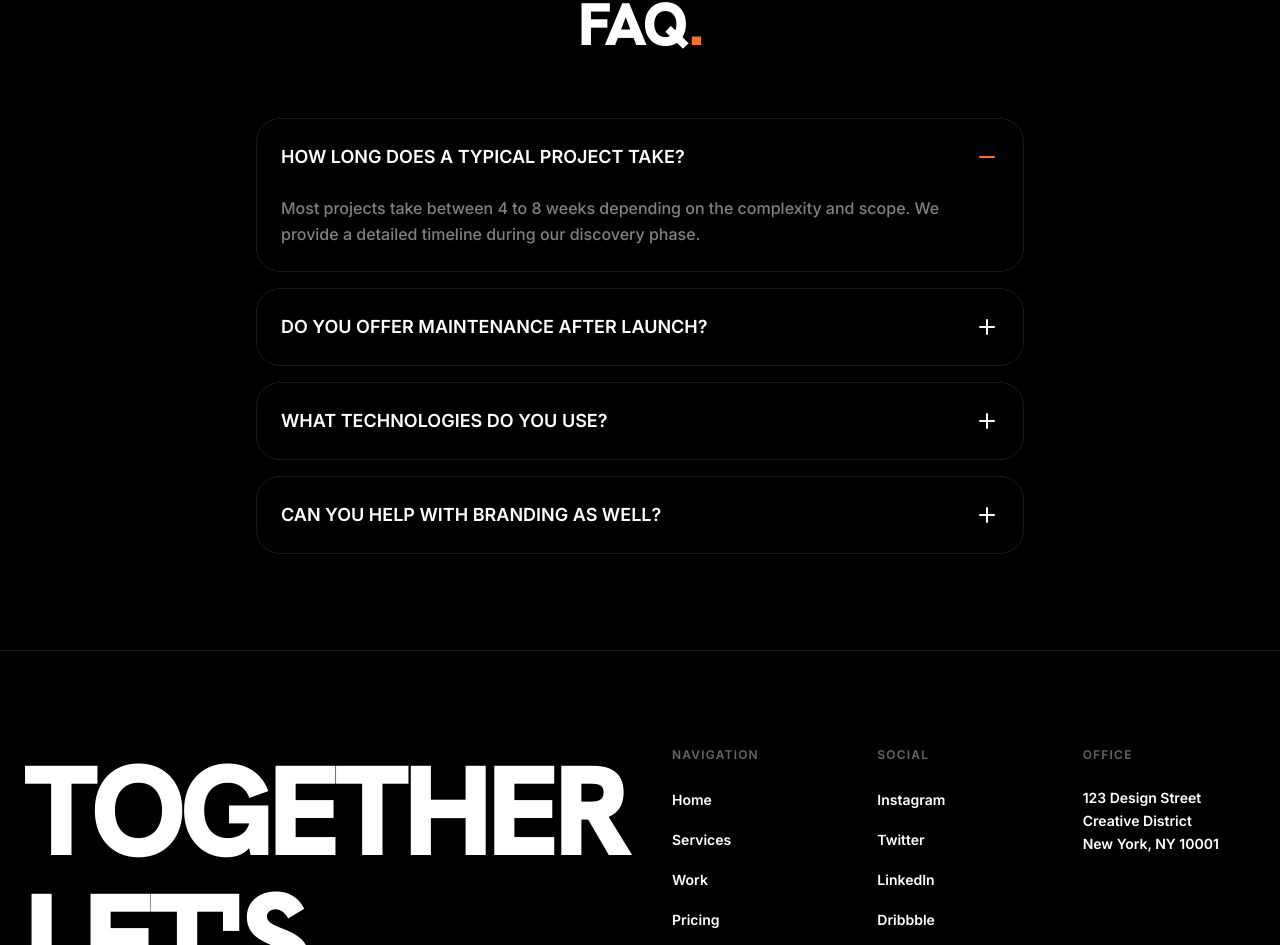
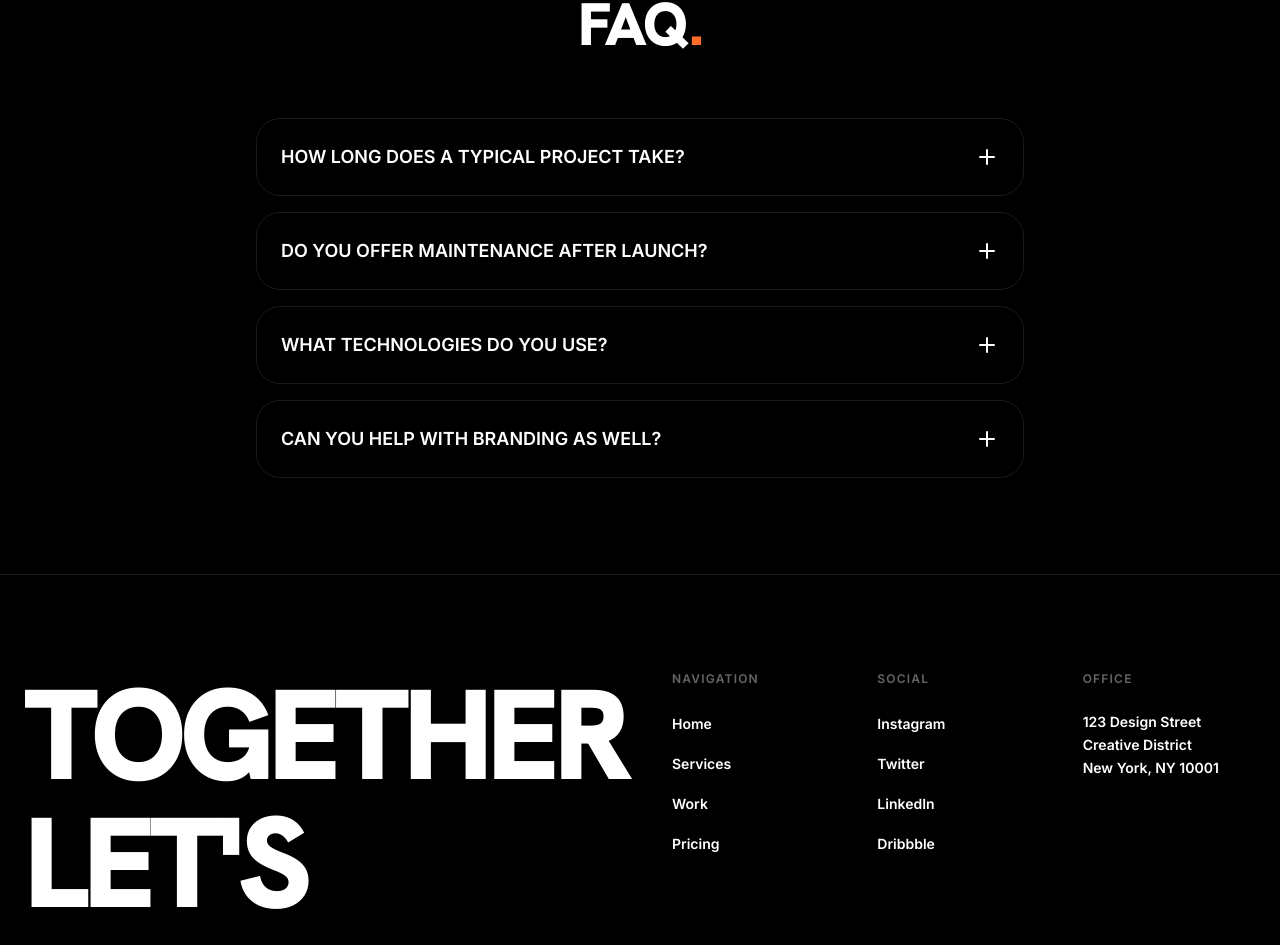
Before and after one commit to adventy123/thirdspace, a React (Vite) app: page / in a window 1280 px wide. Shown: the part 5081-6026 px from the top of the page. Built offline with nearby package versions, Linux system fonts and the light colour scheme.

Commit message:
Fix FAQ accordion to be closed by default

```diff
--- a/src/App.tsx
+++ b/src/App.tsx
@@ -490,7 +490,7 @@
     }
   ];
 
-  const [openIdx, setOpenIdx] = useState<number | null>(0);
+  const [openIdx, setOpenIdx] = useState<number | null>(null);
 
   return (
     <section id="faq" className="py-24 px-6 bg-brand-black">
```
